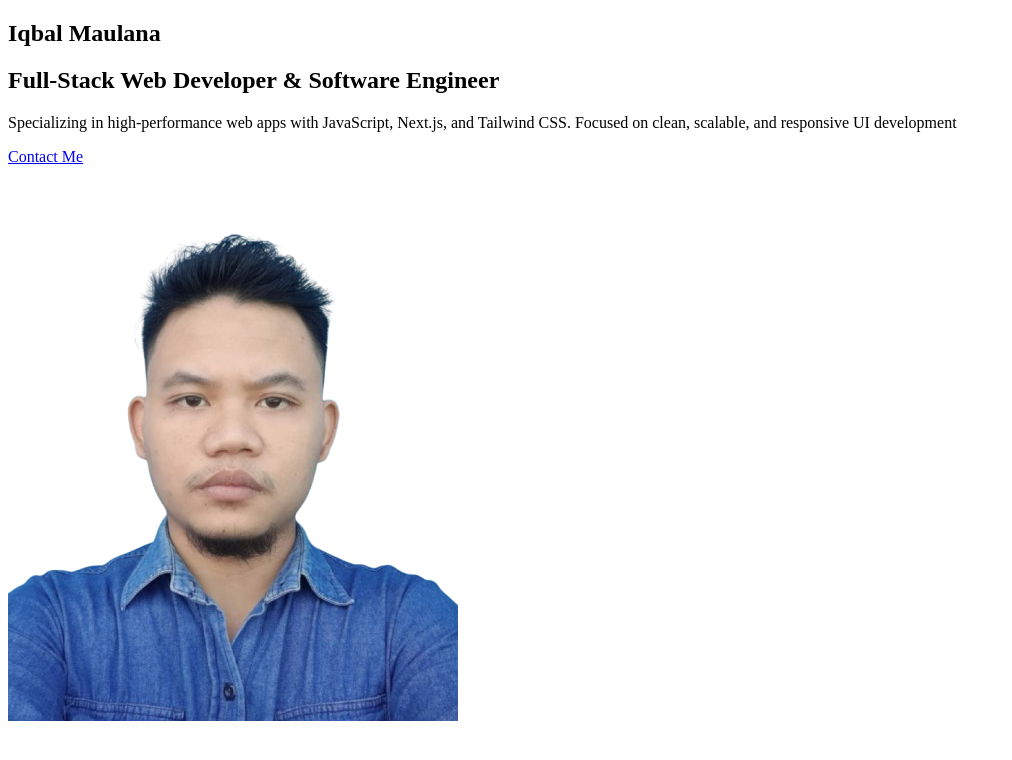
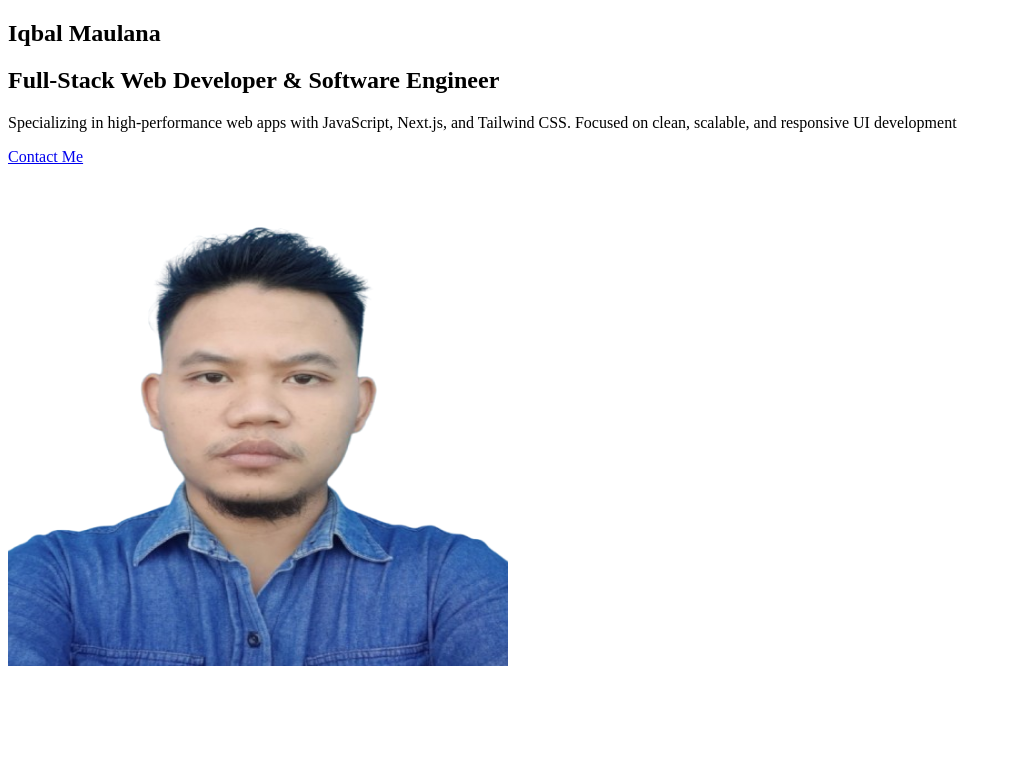
Before and after one commit to ibunx17/profile-app, a Next.js app: page /sections/Hero/page in a window 1280 px wide. Shown: the top 760 px of the page, without its empty margins (0-1012 px from the left). Built offline with nearby package versions, Linux system fonts and the light colour scheme.

Commit message:
refactor

```diff
--- a/src/components/footer/index.tsx
+++ b/src/components/footer/index.tsx
@@ -1,4 +1,3 @@
-import { div } from "framer-motion/client";
 
 export default function Footer(){
   return (
--- a/src/components/sections/Contact/index.tsx
+++ b/src/components/sections/Contact/index.tsx
@@ -1,5 +1,4 @@
 'use client'
-import { div } from "framer-motion/client"
 import { Formik, Form, Field, FormikProps } from "formik"
 import { motion } from "framer-motion";
 import { useState, useEffect, useRef } from "react";
--- a/src/components/sections/Hero/index.tsx
+++ b/src/components/sections/Hero/index.tsx
@@ -1,6 +1,7 @@
 'use client'
 import { useState, useRef, useEffect } from "react";
 import { motion } from "framer-motion";
+import Image from "next/image";
 
 export default function Hero() {
     const [isSectionVisible, setIsSectionVisible] = useState(false);
@@ -48,16 +49,21 @@ export default function Hero() {
                         className="w-full self-end px-4 lg:w-1/2"
                         initial={{ x: '100%', opacity: 0 }}
                         animate={isSectionVisible ? { x: 0, opacity: 1 } : { x: '100%', opacity: 0 }}
+                        whileHover={{ scale: 1.1 }}
+                        whileTap={{ scale: 0.95 }}
+                        drag
+                        dragConstraints={{ left: 0, right: 0, top: 0, bottom: 0 }}
                         transition={{ duration: 1.5, ease: "easeInOut", type:"spring" }}>
                         <div className="mt-10 lg:mt-0 lg:right-0">
-                            <motion.img
-                                src="/iqbal-maulana-pp.png"
+                            <Image
+                                src="/iqbal-maulana-pp.webp"
                                 alt="gambar profile"
+                                width={500}
+                                height={500}
                                 className="max-w-full mx-auto rounded-full bg-gray-800"
-                                whileHover={{ scale: 1.1 }}
-                                whileTap={{ scale: 0.95 }}
-                                drag
-                                dragConstraints={{ left: 0, right: 0, top: 0, bottom: 0 }}
+                                loading="lazy"
+                                placeholder="blur"
+                                blurDataURL="/path/to/low-quality-image.jpg"  // Gambar kualitas rendah
                             />
                         </div>
                     </motion.div>
```
Also changed, not shown: public/iqbal-maulana-pp.webp (renamed from public/iqbal-maulana-pp.png).
